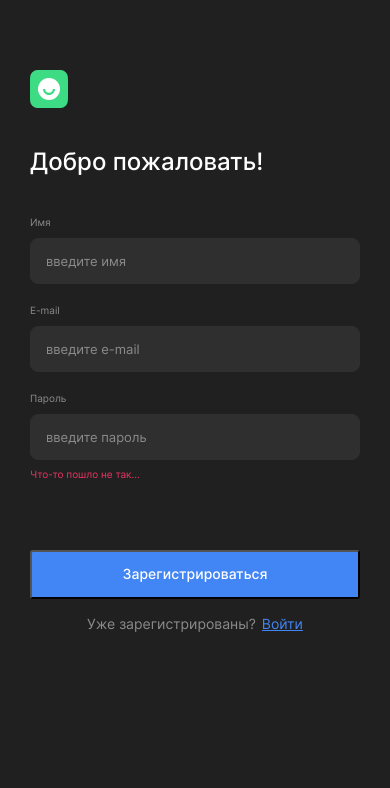
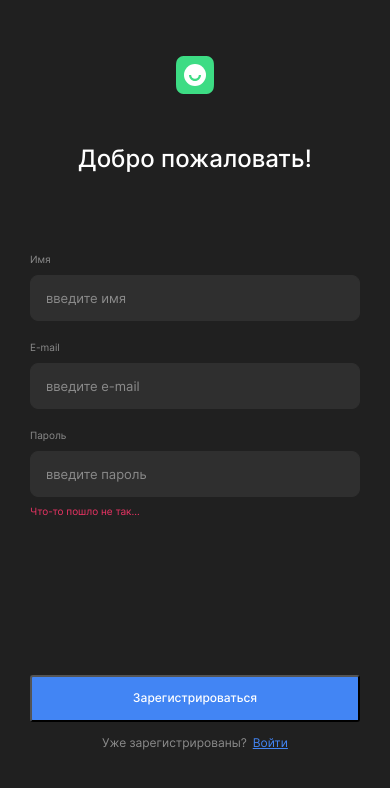
Before and after one commit to goplomah/movies-explorer-frontend, a React (Create React App) app: page /signup in a window 390 px wide. Shown: the top 788 px of the page. Built offline with nearby package versions, Linux system fonts and the light colour scheme.

Commit message:
feat: адаптив страницы регистрации

```diff
--- a/src/components/App/App.css
+++ b/src/components/App/App.css
@@ -9,7 +9,7 @@
   flex-direction: column;
   margin: 0 auto;
   padding: 0;
-  min-width: 320px;
+  /* min-width: 320px; */
   max-width: 1280px;
   font-family: "Inter", "Arial", sans-serif;
   color: #fff;
--- a/src/components/Register/Register.css
+++ b/src/components/Register/Register.css
@@ -11,6 +11,7 @@
 .form {
   display: flex;
   flex-direction: column;
+  width: 100%;
 }
 
 .form__title {
@@ -128,3 +129,37 @@
   color: #4285F4;
   margin-left: 6px;
 }
+
+@media screen and (max-width: 780px) {
+  .register {
+    padding-top: 232px;
+    padding-bottom: 232px;
+  }
+}
+
+@media screen and (max-width: 480px) {
+  .register {
+    padding-top: 56px;
+    padding-bottom: 30px;
+    align-items: center;
+  }
+
+  .form__title {
+    margin-top: 47px;
+    margin-bottom: 80px;
+    text-align: center;
+  }
+
+  .form__button-wrapper {
+    padding-top: 158px;
+  }
+
+  .form__button {
+    font-size: 12px;
+  }
+
+  .form__send-text {
+    margin-top: 13px;
+    font-size: 12px;
+  }
+}
```
